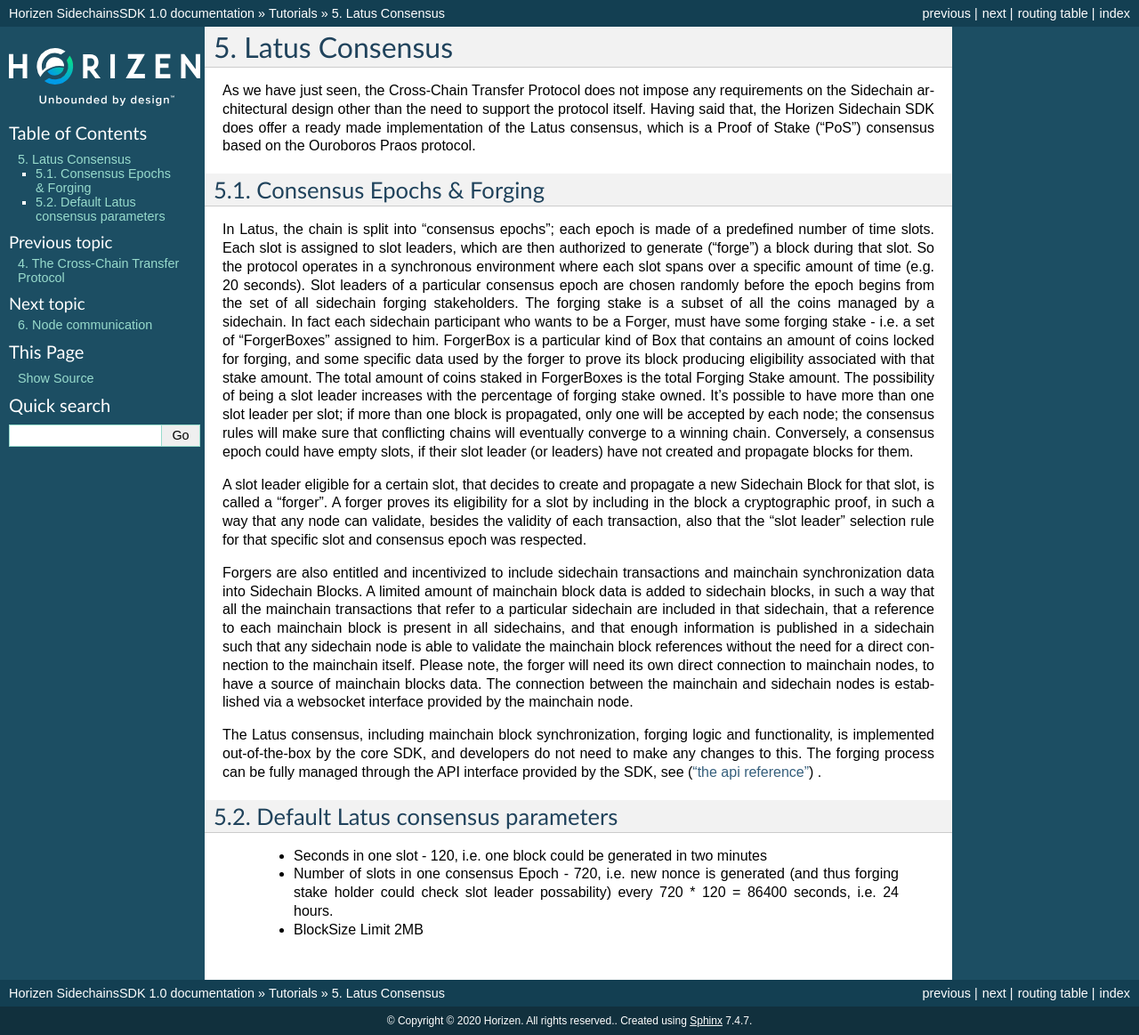
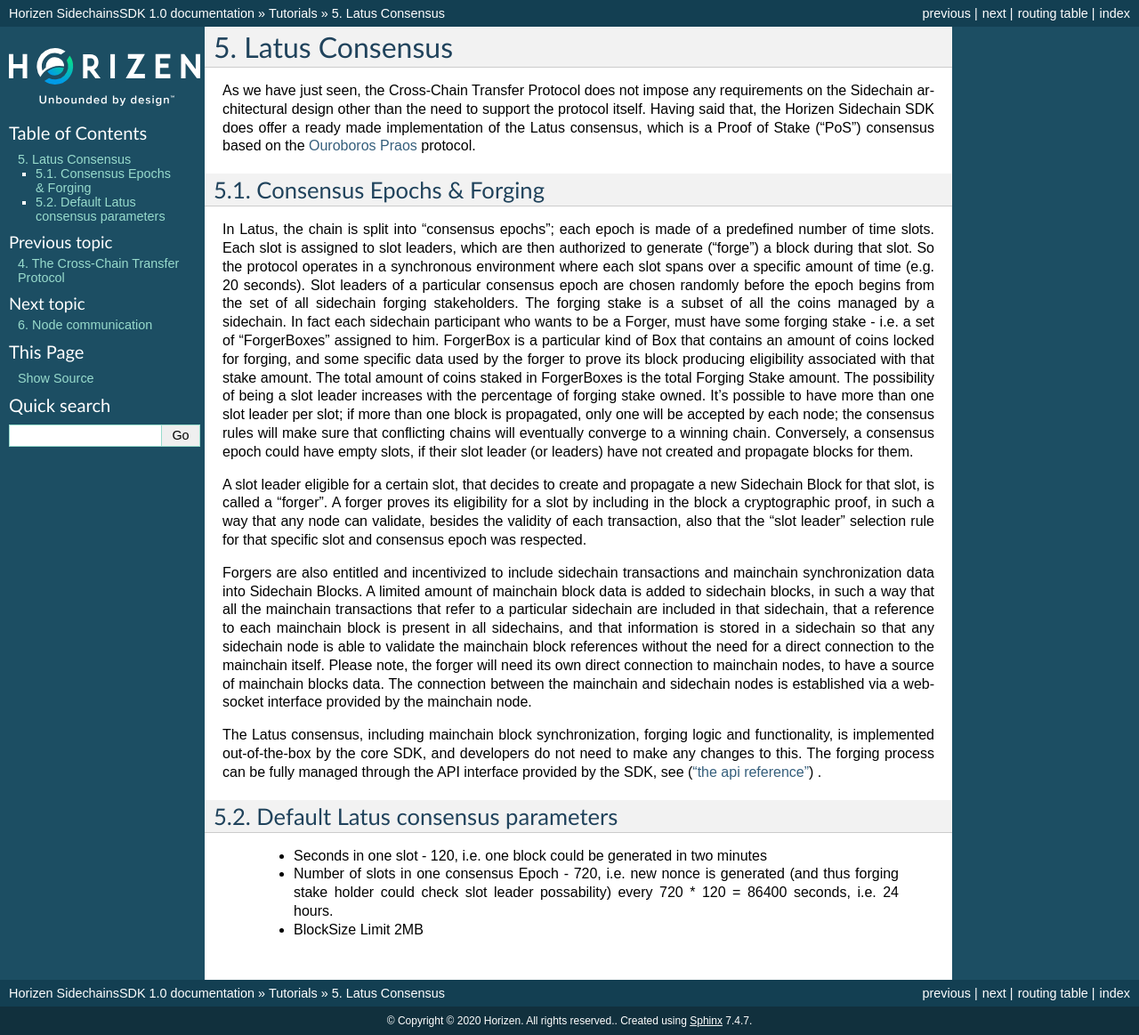
Before and after one commit to megaluck/documentation, a Sphinx documentation site: the page built from docs/introduction/04-Latus-Consensus.rst, in a window 1280 px wide. Shown: the whole page at 89% size. Built offline with Sphinx 7.4.7, drawn with Linux system fonts in a browser that asks for light colours.

Commit message:
Update 04-Latus-Consensus.rst

```diff
--- a/docs/introduction/04-Latus-Consensus.rst
+++ b/docs/introduction/04-Latus-Consensus.rst
@@ -2,7 +2,7 @@
 Latus Consensus
 ***************
 
-As we have just seen, the Cross-Chain Transfer Protocol does not impose any requirements on the Sidechain architectural design other than the need to support the protocol itself. Having said that, the Horizen Sidechain SDK does offer a ready made implementation of the Latus consensus, which is a Proof of Stake (“PoS”)  consensus based on the Ouroboros Praos protocol.
+As we have just seen, the Cross-Chain Transfer Protocol does not impose any requirements on the Sidechain architectural design other than the need to support the protocol itself. Having said that, the Horizen Sidechain SDK does offer a ready made implementation of the Latus consensus, which is a Proof of Stake (“PoS”)  consensus based on the `Ouroboros Praos <https://eprint.iacr.org/2017/573.pdf>`_ protocol.
 
 Consensus Epochs & Forging
 ===========================
@@ -14,7 +14,7 @@
 A slot leader eligible for a certain slot, that decides to create and propagate a new Sidechain Block for that slot, is called a “forger”. A forger proves its eligibility for a slot by including in the block a cryptographic proof, in such a way that any node can validate, besides the validity of each transaction, also that the "slot leader" selection rule for that specific slot and consensus epoch was respected.
 
 Forgers are also entitled and incentivized to include sidechain transactions and mainchain synchronization data into Sidechain Blocks.
-A limited amount of mainchain block data is added to sidechain blocks, in such a way that all the mainchain transactions that refer to a particular sidechain are included in that sidechain, that a reference to each mainchain block is present in all sidechains, and that enough information is published in a sidechain such that any sidechain node is able to validate the mainchain block references without the need for a direct connection to the mainchain itself. Please note, the forger will need its own direct connection to mainchain nodes, to have a source of mainchain blocks data.
+A limited amount of mainchain block data is added to sidechain blocks, in such a way that all the mainchain transactions that refer to a particular sidechain are included in that sidechain, that a reference to each mainchain block is present in all sidechains, and that information is stored in a sidechain so that any sidechain node is able to validate the mainchain block references without the need for a direct connection to the mainchain itself. Please note, the forger will need its own direct connection to mainchain nodes, to have a source of mainchain blocks data.
 The connection between the mainchain and sidechain nodes is established via a websocket interface provided by the mainchain node.
 
 The Latus consensus, including mainchain block synchronization, forging logic and functionality, is implemented out-of-the-box by the core SDK, and developers do not need to make any changes to this. The forging process can be fully managed through the API interface provided by the SDK, see
```
